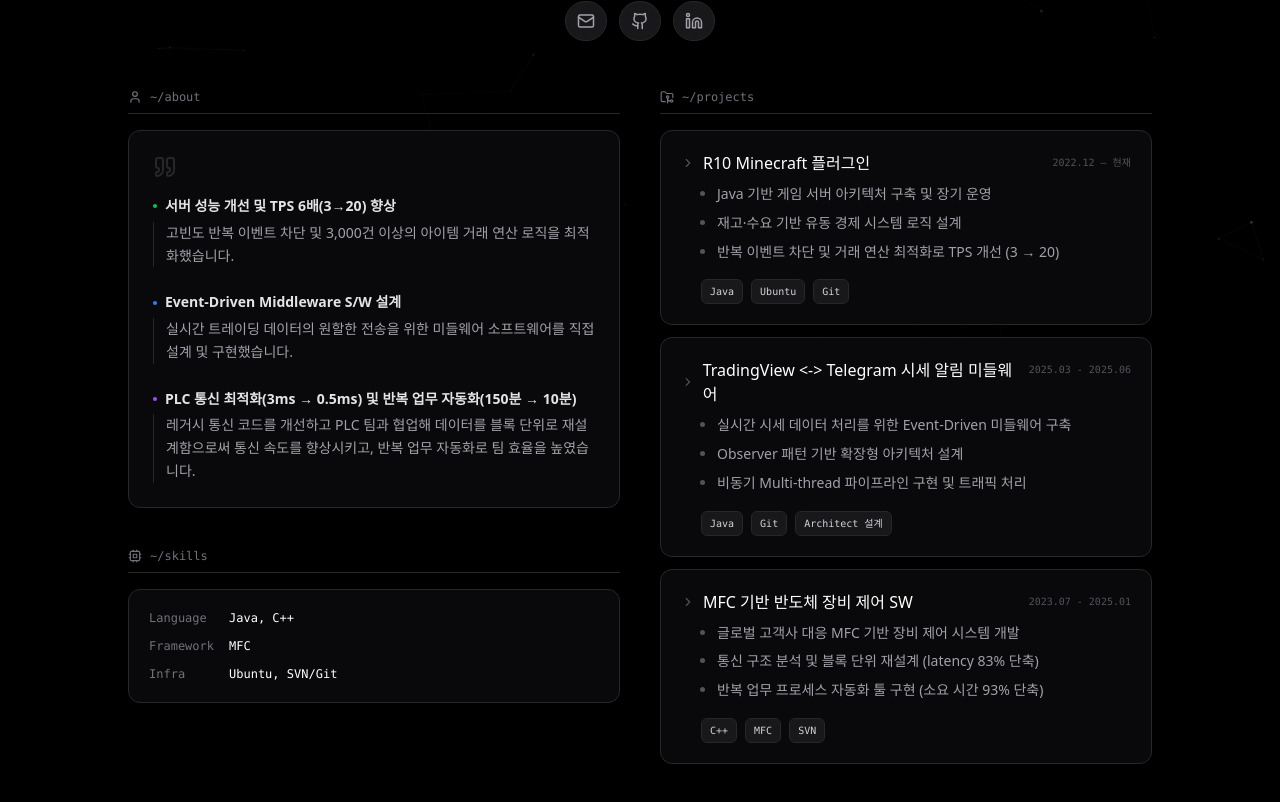
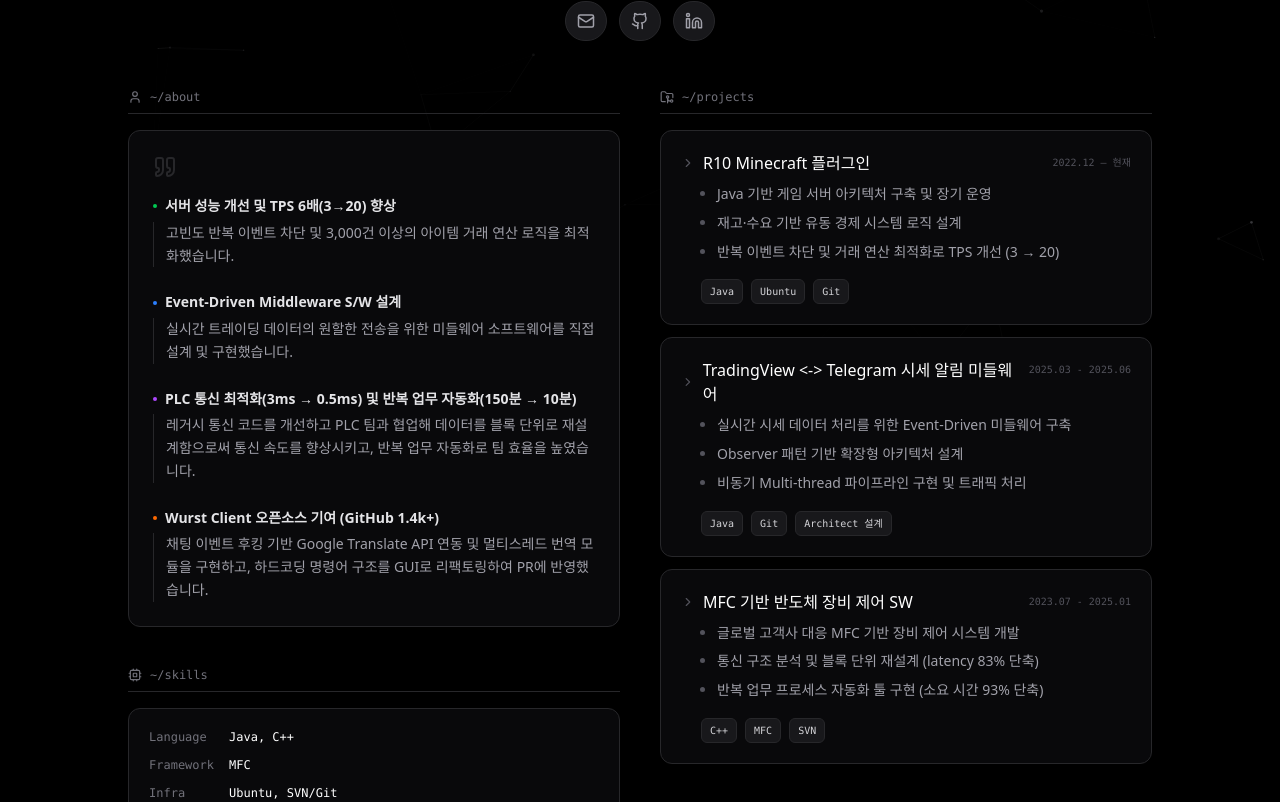
Before and after one commit to JAXPLE/jaxple.github.io, a React (Vite) app: page / in a window 1280 px wide. Shown: the part 387-1189 px from the top of the page. Built offline with nearby package versions, Linux system fonts and the light colour scheme.

Commit message:
feat: Update About section component with new content and styling.

```diff
--- a/src/components/AboutSection.tsx
+++ b/src/components/AboutSection.tsx
@@ -34,6 +34,16 @@
             레거시 통신 코드를 개선하고 PLC 팀과 협업해 데이터를 블록 단위로 재설계함으로써 통신 속도를 향상시키고, 반복 업무 자동화로 팀 효율을 높였습니다.
           </p>
         </div>
+
+        <div className="group/item">
+          <h4 className="text-[#e4e4e7] font-bold flex items-center gap-2 group-hover/item:text-orange-400">
+            <span className="w-1 h-1 rounded-full bg-orange-500"></span>
+            Wurst Client 오픈소스 기여 (GitHub 1.4k+)
+          </h4>
+          <p className="pl-3 mt-1 border-l border-[#27272a] group-hover/item:border-orange-900 transition-colors">
+            채팅 이벤트 후킹 기반 Google Translate API 연동 및 멀티스레드 번역 모듈을 구현하고, 하드코딩 명령어 구조를 GUI로 리팩토링하여 PR에 반영했습니다.
+          </p>
+        </div>
       </div>
     </div>
   );
```
